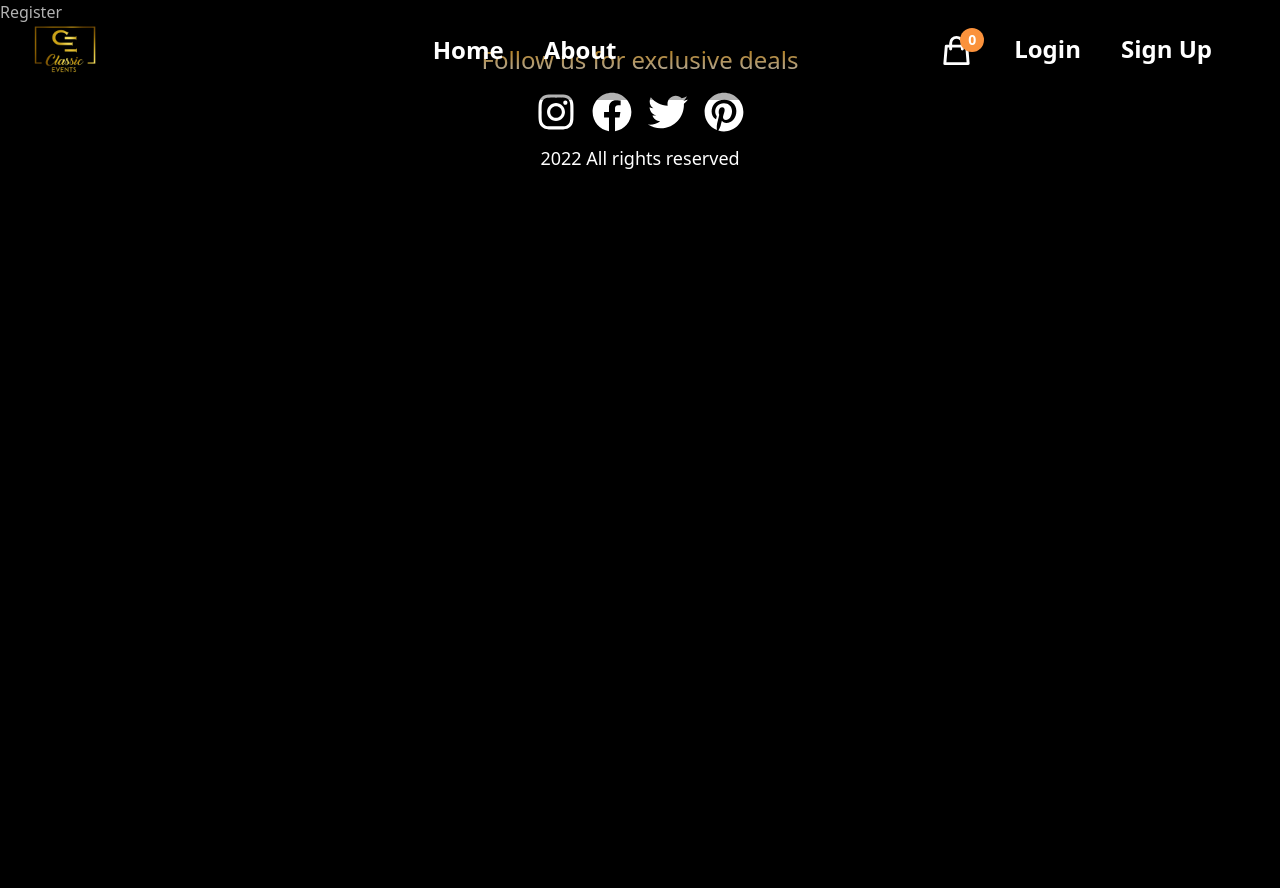
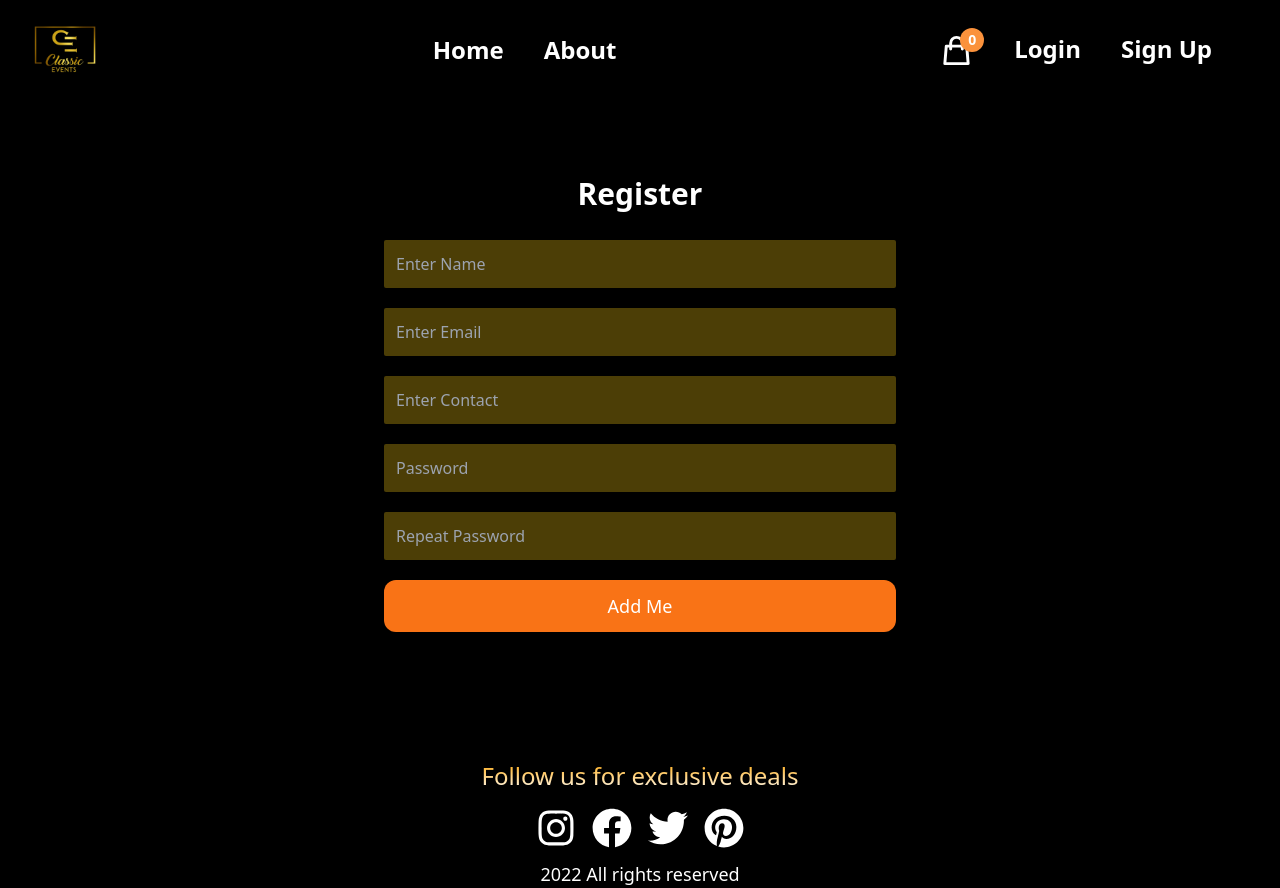
Before and after one commit to vicowiti/classic-foods-app, a React (Vite) app in the folder frontend/: page /register in a window 1280 px wide. Before the commit the page ends 800 px from the top, so only its background shows below. Built offline with nearby package versions, Linux system fonts and the light colour scheme; no server answers.

Commit message:
Added the ui for the register and login pages:pending functionality

```diff
--- a/frontend/src/pages/Login.jsx
+++ b/frontend/src/pages/Login.jsx
@@ -1,7 +1,34 @@
 import React from "react";
 
 const Login = () => {
-  return <section>Login</section>;
+  return (
+    <section className="relative w-full">
+      <article className="mt-48 mb-32  w-[80vw] rounded-xl flex flex-col justify-center items-center mx-auto">
+        <div>
+          <h2 className="font-bold text-3xl">Login</h2>
+        </div>
+        <form className="mt-7 flex flex-col gap-5">
+          <input
+            type="email"
+            className="p-3 rounded-sm bg-yellow-400/30 outline-none"
+            placeholder="Enter Email"
+          />
+          <input
+            type="password"
+            className="p-3 rounded-sm bg-yellow-400/30 outline-none"
+            placeholder="Password"
+          />
+
+          <button
+            type="submit"
+            className=" text-lg p-3 w-full bg-orange-500 rounded-xl"
+          >
+            Order
+          </button>
+        </form>
+      </article>
+    </section>
+  );
 };
 
 export default Login;
--- a/frontend/src/pages/Register.jsx
+++ b/frontend/src/pages/Register.jsx
@@ -1,7 +1,54 @@
 import React from "react";
 
 const Register = () => {
-  return <div>Register</div>;
+  return (
+    <section className="relative w-full">
+      <article className="mt-44 mb-32  w-[80vw] rounded-xl flex flex-col justify-center items-center mx-auto">
+        <div>
+          <h2 className="font-bold text-3xl">Register</h2>
+        </div>
+        <form className="mt-7 flex flex-col gap-5 w-[80%] md:w-[50%]">
+          <input
+            type="text"
+            required
+            className="p-3 rounded-sm bg-yellow-400/30 outline-none"
+            placeholder="Enter Name"
+          />
+          <input
+            type="email"
+            required
+            className="p-3 rounded-sm bg-yellow-400/30 outline-none"
+            placeholder="Enter Email"
+          />
+          <input
+            type="number"
+            required
+            className="p-3 rounded-sm bg-yellow-400/30 outline-none"
+            placeholder="Enter Contact"
+          />
+          <input
+            required
+            type="password"
+            className="p-3 rounded-sm bg-yellow-400/30 outline-none"
+            placeholder="Password"
+          />
+          <input
+            required
+            type="password"
+            className="p-3 rounded-sm bg-yellow-400/30 outline-none"
+            placeholder="Repeat Password"
+          />
+
+          <button
+            type="submit"
+            className=" text-lg p-3 w-full bg-orange-500 rounded-xl"
+          >
+            Add Me
+          </button>
+        </form>
+      </article>
+    </section>
+  );
 };
 
 export default Register;
```
